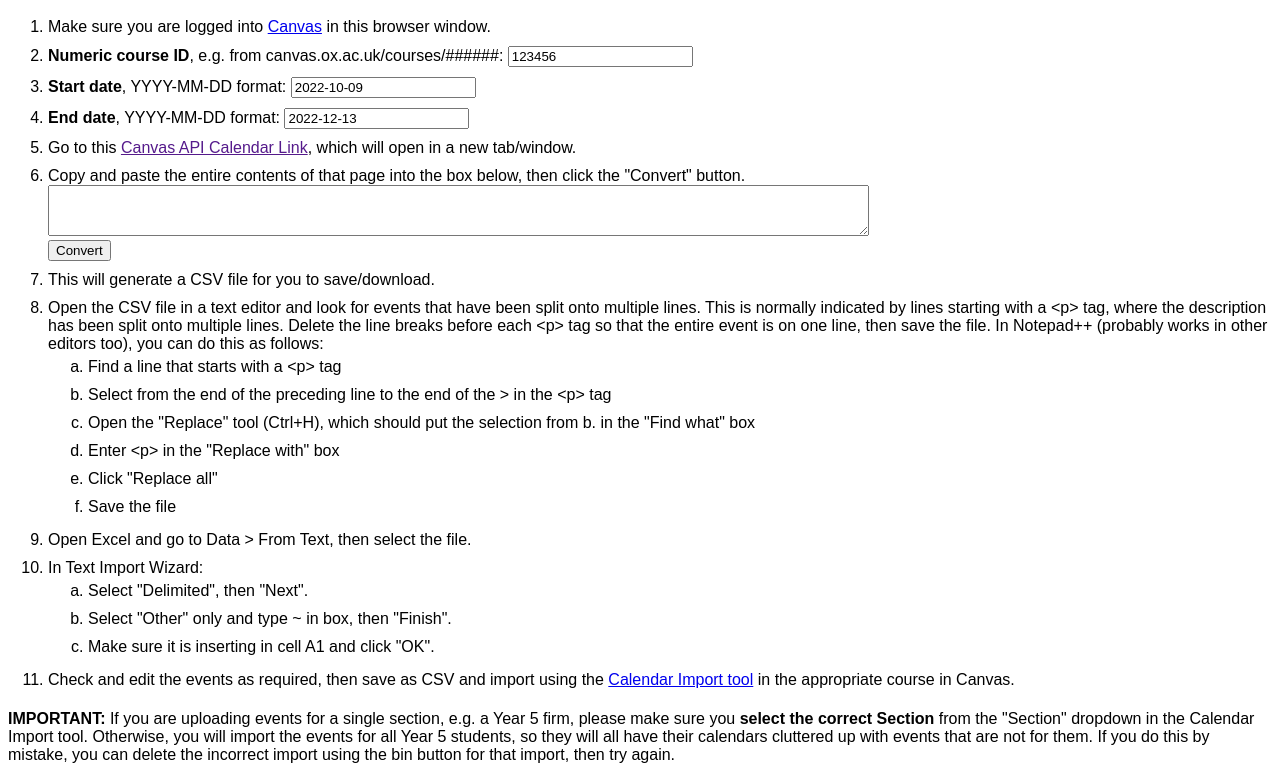
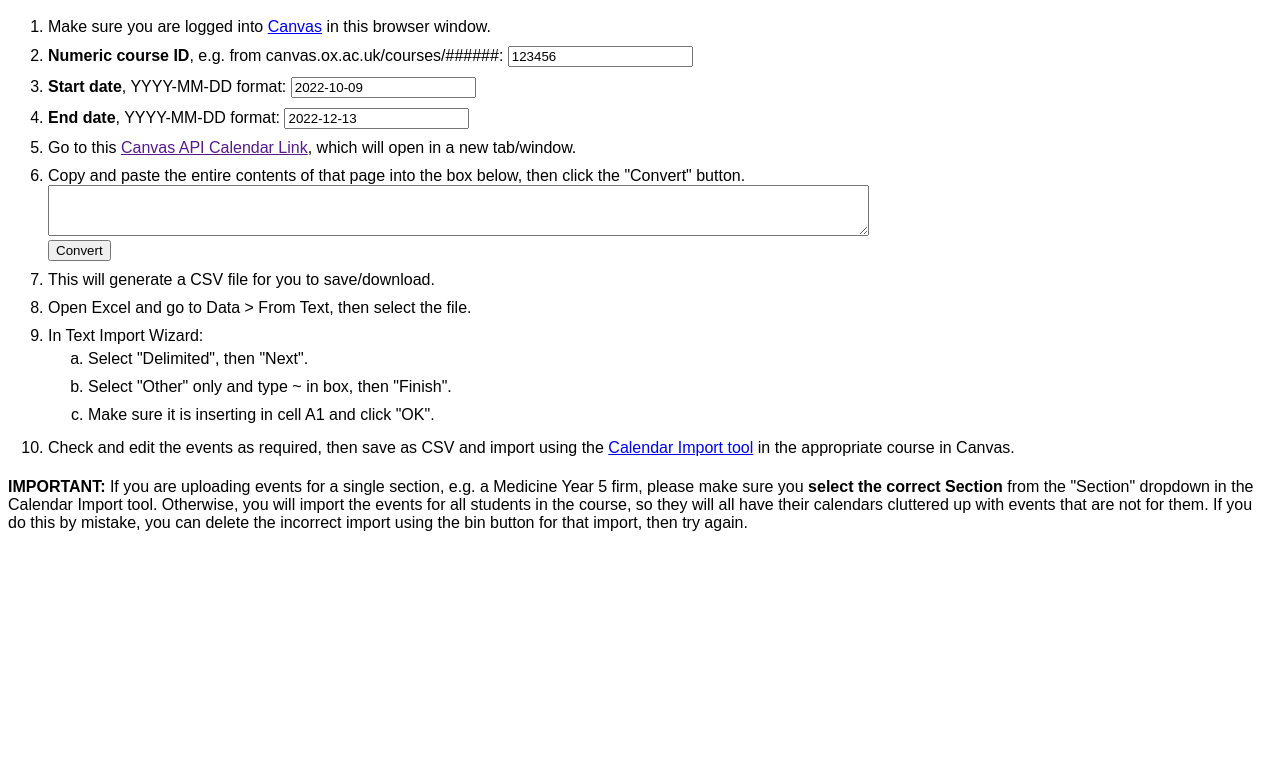
Before and after one commit to msdlt/canvas-calendar-to-csv, a plain HTML site: page index.html in a window 1280 px wide. Shown: the part 87-867 px from the top of the page. After the commit the page ends 800 px from the top, so only its background shows below. Drawn offline with nearby package versions, Linux system fonts and the light colour scheme.

Commit message:
Remove line breaks for <p> tags in descriptions

```diff
--- a/index.html
+++ b/index.html
@@ -24,7 +24,7 @@ li {
 <button id="convert">Convert</button>
 </li>
 <li>This will generate a CSV file for you to save/download.</li>
-<li>Open the CSV file in a text editor and look for events that have been split onto multiple lines. This is normally indicated by lines starting with a &lt;p&gt; tag, where the description has been split onto multiple lines. Delete the line breaks before each &lt;p&gt; tag so that the entire event is on one line, then save the file. In Notepad++ (probably works in other editors too), you can do this as follows:
+<!--li>Open the CSV file in a text editor and look for events that have been split onto multiple lines. This is normally indicated by lines starting with a &lt;p&gt; tag, where the description has been split onto multiple lines. Delete the line breaks before each &lt;p&gt; tag so that the entire event is on one line, then save the file. In Notepad++ (probably works in other editors too), you can do this as follows:
 <ol type="a">
 <li>Find a line that starts with a &lt;p&gt; tag</li>
 <li>Select from the end of the preceding line to the end of the &gt; in the &lt;p&gt; tag</li>
@@ -33,7 +33,7 @@ li {
 <li>Click "Replace all"</li>
 <li>Save the file</li>
 </ol>
-</li>
+</li-->
 <li>Open Excel and go to Data > From Text, then select the file.</li>
 <li>In Text Import Wizard:
 <ol type="a">
@@ -43,7 +43,7 @@ li {
 </ol>
 <li>Check and edit the events as required, then save as CSV and import using the <a href="https://canvas.ox.ac.uk/courses/12009/pages/calendar-import-tool" target="_blank">Calendar Import tool</a> in the appropriate course in Canvas.</li>
 </ol>
-<p><strong>IMPORTANT:</strong> If you are uploading events for a single section, e.g. a Year 5 firm, please make sure you <strong>select the correct Section</strong> from the "Section" dropdown in the Calendar Import tool. Otherwise, you will import the events for all Year 5 students, so they will all have their calendars cluttered up with events that are not for them. If you do this by mistake, you can delete the incorrect import using the bin button for that import, then try again.</p>
+<p><strong>IMPORTANT:</strong> If you are uploading events for a single section, e.g. a Medicine Year 5 firm, please make sure you <strong>select the correct Section</strong> from the "Section" dropdown in the Calendar Import tool. Otherwise, you will import the events for all students in the course, so they will all have their calendars cluttered up with events that are not for them. If you do this by mistake, you can delete the incorrect import using the bin button for that import, then try again.</p>
 
 <script src="https://code.jquery.com/jquery-3.6.0.js" type="text/javascript"></script>
 <script>
@@ -103,11 +103,12 @@ function convertToCSV() {
 			csv += "\"" + event.title + "\"~\"" + event.description + "\"~" + date + "~" + start_time + "~" + end_time + "~\"" + event.location_name + "\"~\"" + event.location_address + "\"\r\n";
 		}
 	 })
+	console.log(csv.replaceAll( '\n\u003cp\u003e', '\u003cp\u003e'));
 
 	// Once we are done looping, download the .csv by creating a link
 	let link = document.createElement('a')
 	link.id = 'download-csv'
-	link.setAttribute('href', 'data:text/plain;charset=utf-8,' + encodeURIComponent(csv));
+	link.setAttribute('href', 'data:text/plain;charset=utf-8,' + encodeURIComponent(csv.replaceAll( '\n\u003cp\u003e', '\u003cp\u003e')));
 	link.setAttribute('download', 'calendar_export.csv');
 	document.body.appendChild(link);
 	document.querySelector('#download-csv').click();
```
